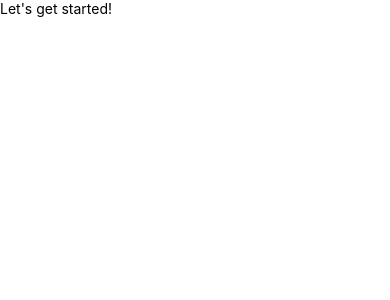
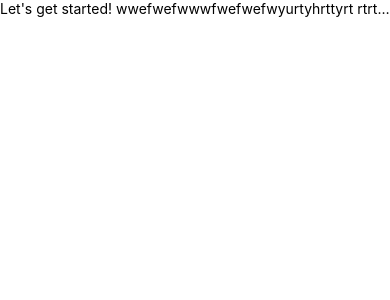
Before and after one commit to snow915/DoneWithIt, a React Native app: screen / in a window 390 px wide. Shown: the top 300 px of the page. Built offline with nearby package versions, Linux system fonts and the light colour scheme.

Commit message:
add: text and numberOfLines and onPress

```diff
--- a/App.js
+++ b/App.js
@@ -3,9 +3,10 @@ import React from 'react';
 import { StyleSheet, Text, View, SafeAreaView, Platform } from 'react-native';
 
 export default function App() {
+  const textPressed = () => console.log("Text pressed");
   return (
     <SafeAreaView style={[styles.container, styles.droidSafeArea]}>
-      <Text>Let's get started!</Text>
+      <Text numberOfLines={1} onPress={textPressed}>Let's get started! wwefwefwwwfwefwefwyurtyhrttyrt rtrtyrtyrtyrthrthrth rthrthrthrthrth rthrthrthrthrt hrthrtth</Text>
       <StatusBar style="auto" />
     </SafeAreaView>
   );
```
